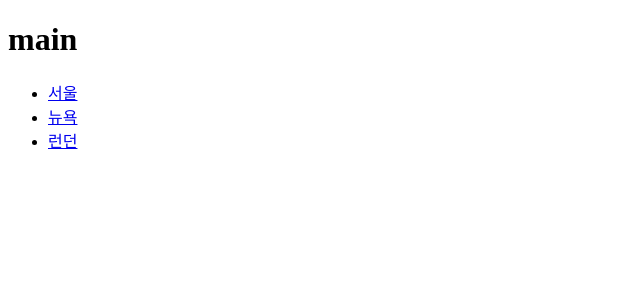
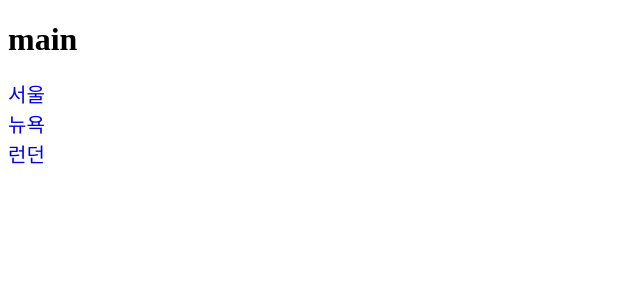
Before and after one commit to somin00/next-weather, a Next.js app: page / in a window 1280 px wide. Shown: the top 300 px of the page, without its empty margins (0-640 px from the left). Built offline with nearby package versions, Linux system fonts and the light colour scheme.

Commit message:
style: 지역 스타일 적용

```diff
--- a/src/app/page.tsx
+++ b/src/app/page.tsx
@@ -1,10 +1,11 @@
 import Link from "next/link";
+import style from "./style.module.css";
 
 export default function Home() {
   return (
     <>
       <h1>main</h1>
-      <ul>
+      <ul className={style.list}>
         <li>
           <Link href="/seoul">서울</Link>
         </li>
--- /dev/null
+++ b/src/app/style.module.css
@@ -0,0 +1,13 @@
+.list {
+  list-style: none;
+  padding: 0;
+}
+
+.list li {
+  font-size: 20px;
+  line-height: 1.5;
+}
+
+.list li a {
+  text-decoration: none;
+}
```
